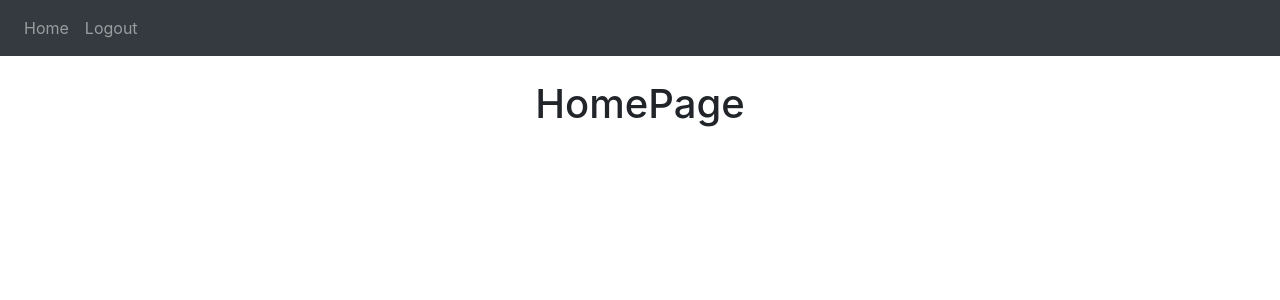
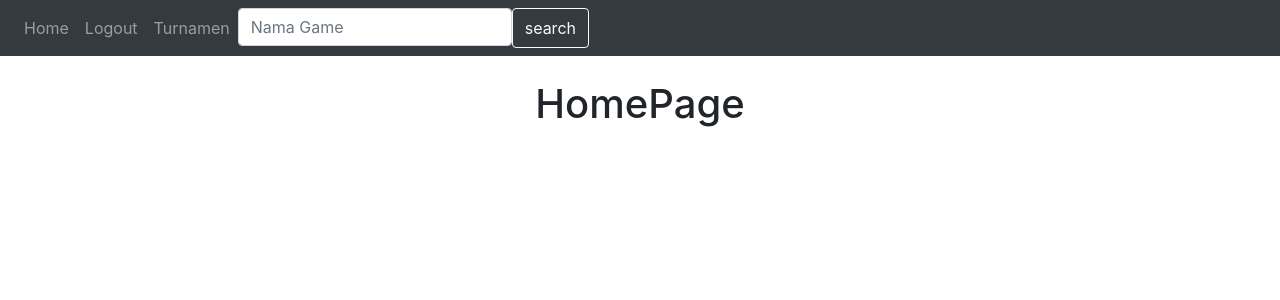
Before and after one commit to RPL-Project-TelU/6PM, a Flask app: page / in a window 1280 px wide. Shown: the top 300 px of the page. Run offline with Flask 2, Linux system fonts and the light colour scheme; a user stored in the database is signed in; some libraries are stand-ins or nearby versions.

Commit message:
mencari daftar turnamen

```diff
--- a/main.py
+++ b/main.py
@@ -2,5 +2,6 @@ from website import create_app
 
 app = create_app()
 
+
 if __name__ == '__main__':
     app.run(debug=True)
--- a/website/auth.py
+++ b/website/auth.py
@@ -33,7 +33,9 @@ def login():
 def logout():
     logout_user()
     return redirect(url_for('auth.login'))
-
+@auth.route('/search')
+def Search():
+    return rediderct(url_for('auth.search'))
 
 @auth.route('/signup', methods=['GET', 'POST'])
 def sign_up():
--- a/website/templates/base.html
+++ b/website/templates/base.html
@@ -28,6 +28,11 @@
                     {% if user.is_authenticated %}
                     <a class="nav-item nav-link" id="home" href="/">Home</a>
                     <a class="nav-item nav-link" id="logout" href="/logout">Logout</a>
+                    <a class="nav-item nav-link" id="turnamen" href="/turnamen">Turnamen</a>
+                    <form class="d-flex" action="" method="get">
+                        <input class="form-control me-2" type="search" name="query" placeholder="Nama Game" aria-label="search">
+                        <button class="btn btn-outline-light" type="submit">search</button>
+                    </form>
                     {% else %}
                     <a class="nav-item nav-link" id="login" href="/login">Login</a>
                     <a class="nav-item nav-link" id="signUp" href="/signup">Sign Up</a>
@@ -36,6 +41,7 @@
                 </div>
             </div>
         </nav>
+
 
         {% with messages = get_flashed_messages(with_categories=true) %}
         {% if messages %}
--- /dev/null
+++ b/website/templates/search.html
@@ -0,0 +1,4 @@
+{% extends "base.html" %} {% block title %} Search {% endblock %}
+{% block content%}
+
+      {% endblock %}
--- a/website/views.py
+++ b/website/views.py
@@ -6,6 +6,7 @@ from . import db
 from website.models import Note
 
 views = Blueprint('views', __name__)
+
 
 @views.route('/', methods=['GET', 'POST'])
 @login_required
@@ -22,3 +23,27 @@ def home():
             flash('Note added!', category='success')
 
     return render_template("home.html", user=current_user)
+
+@views.route('/turnament')
+
+def turnamen():
+    game = {
+    "Counter Strike: Global Offensive": {
+        "jadwal": "Selasa, Rabu, Kamis (April 2022 - Mei 2022)",
+        "jenis": "FPS",
+    },
+    "Valorant": {
+        "jadwal": "Jumat - Minggu (Maret 2022 - Mei 2022)",
+        "jenis": "FPS",
+    },
+    "PES": {
+        "jadwal": "Kamis - Minggu (Mei 2022 - Juni 2022)",
+        "jenis": "Football (Sports)",
+    },
+}
+
+    query = request.args.get('query')
+    data = game
+    if query != None:
+        data = {k:v for (k,v) in data.items() if query.lower() in k.lower()}
+    return render_template("turnamen.html", data=data, query=query, datacount=len(data))
```
Also changed, not shown: website/templates/turnamen.html (added, +27 -0 lines), website/database.db.
